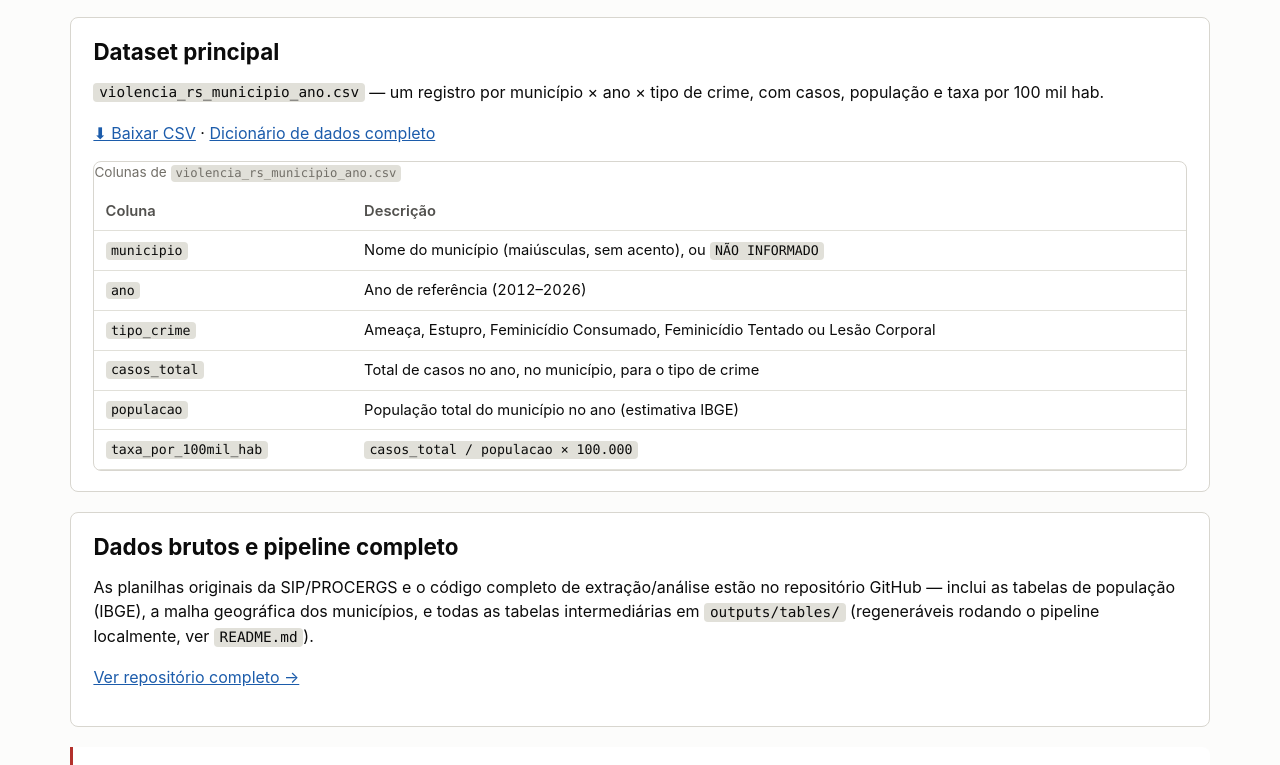
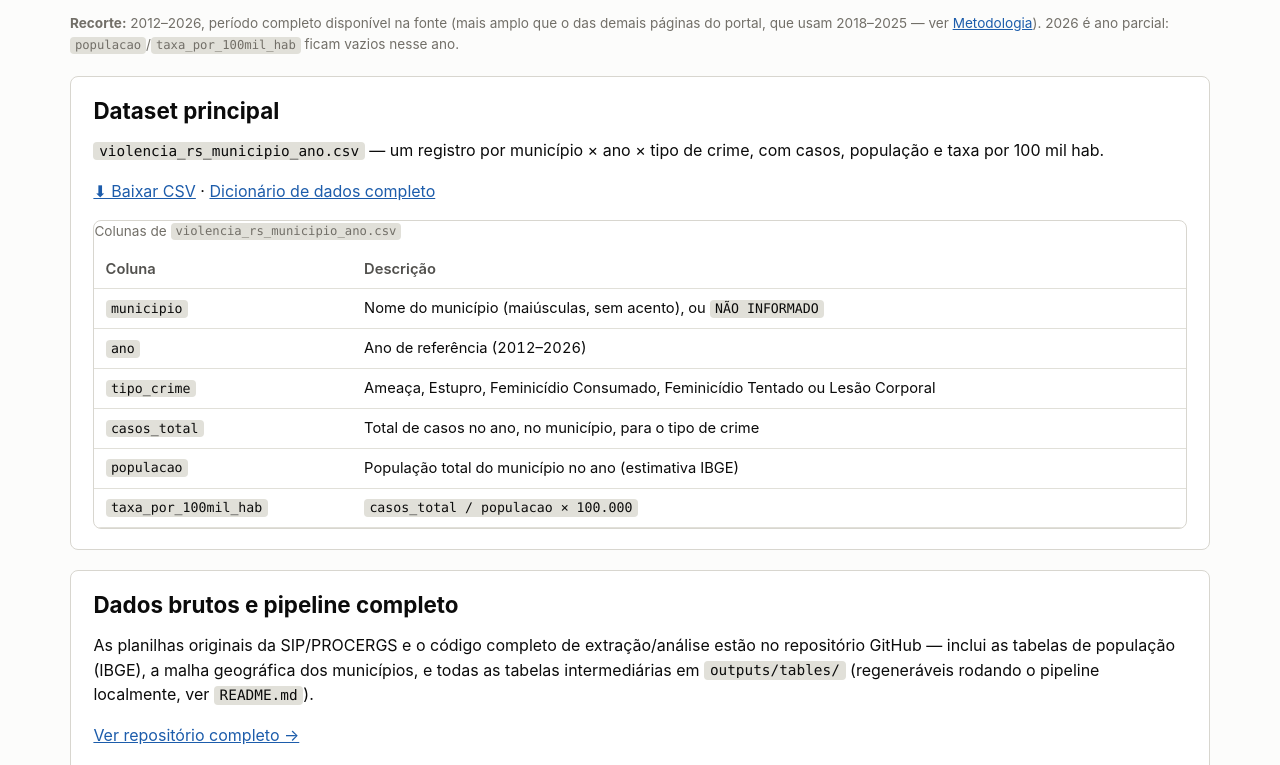
Before and after one commit to Alexandrogschafer/violencia-mulheres-rs, a plain HTML site: page docs/dados.html in a window 1280 px wide. Shown: the part 168-933 px from the top of the page. Drawn offline with Linux system fonts and the light colour scheme.

Commit message:
Informa em dados.html o recorte 2012-2026 do dataset

```diff
--- a/docs/dados.html
+++ b/docs/dados.html
@@ -45,6 +45,7 @@
 <main id="main-content">
   <h1>Dados</h1>
   <p class="lede muted">Dataset tratado, pronto para download e reuso — mesmos dados que alimentam este painel.</p>
+  <p class="muted small"><strong>Recorte:</strong> 2012–2026, período completo disponível na fonte (mais amplo que o das demais páginas do portal, que usam 2018–2025 — ver <a href="metodologia.html">Metodologia</a>). 2026 é ano parcial: <code>populacao</code>/<code>taxa_por_100mil_hab</code> ficam vazios nesse ano.</p>
 
   <div class="card">
     <h2>Dataset principal</h2>
```
